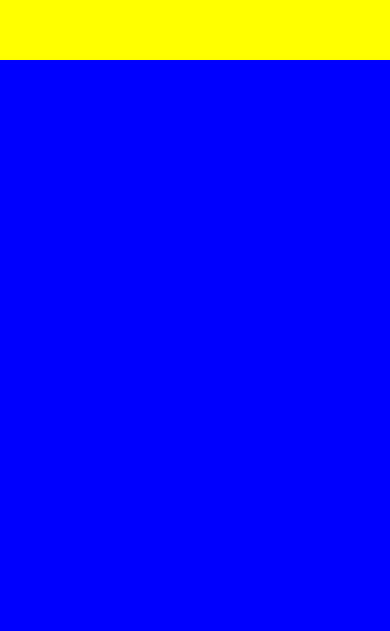
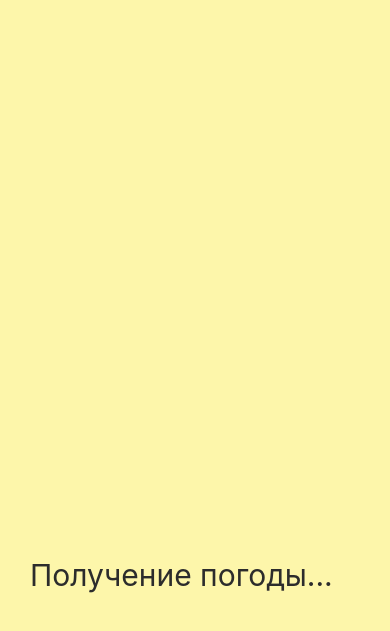
Before and after one commit to easycoders-academy/weatherApp, a React Native app: screen / in a window 390 px wide. Shown: the part 151-782 px from the top of the page. Built offline with nearby package versions, Linux system fonts and the light colour scheme.

Commit message:
1.1 Экран загрузки

```diff
--- a/App.js
+++ b/App.js
@@ -1,28 +1,10 @@
 import { StatusBar } from 'expo-status-bar';
 import React from 'react';
 import { StyleSheet, Text, View } from 'react-native';
+import Loading from './Loading';
 
 export default function App() {
   return (
-    <View style={styles.container}>
-      <View style={styles.yellowView}>
-      </View>
-      <View style={styles.blueView}>
-      </View>
-    </View>
+    <Loading />
   );
 }
-
-const styles = StyleSheet.create({
-  container: {
-    flex: 1,
-  },
-  yellowView: {
-    flex: 1,
-    backgroundColor: 'yellow'
-  },
-  blueView: {
-    flex: 3,
-    backgroundColor: 'blue'
-  }
-});
--- /dev/null
+++ b/Loading.js
@@ -0,0 +1,22 @@
+import React from 'react';
+import { StyleSheet, Text, View } from 'react-native';
+
+export default function Loading() {
+    return (<View style={styles.container}>
+        <Text style={styles.text}>Получение погоды...</Text>
+    </View>);
+}
+
+const styles = StyleSheet.create({
+    container: {
+        flex: 1,
+        justifyContent:"flex-end",
+        paddingHorizontal: 30,
+        paddingVertical: 100,
+        backgroundColor: "#FDF6AA",
+    },
+    text: {
+        color: "#2c2c2c",
+        fontSize: 30
+    }
+})
```
